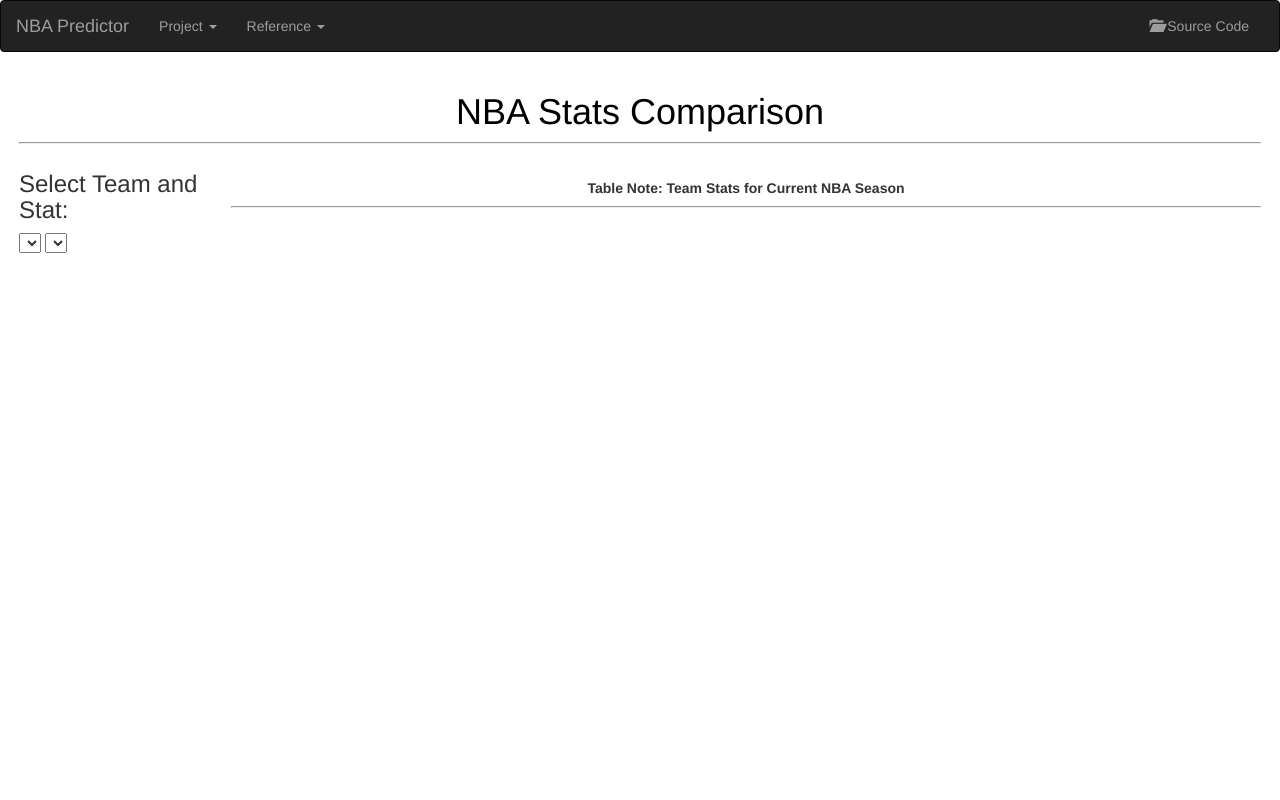
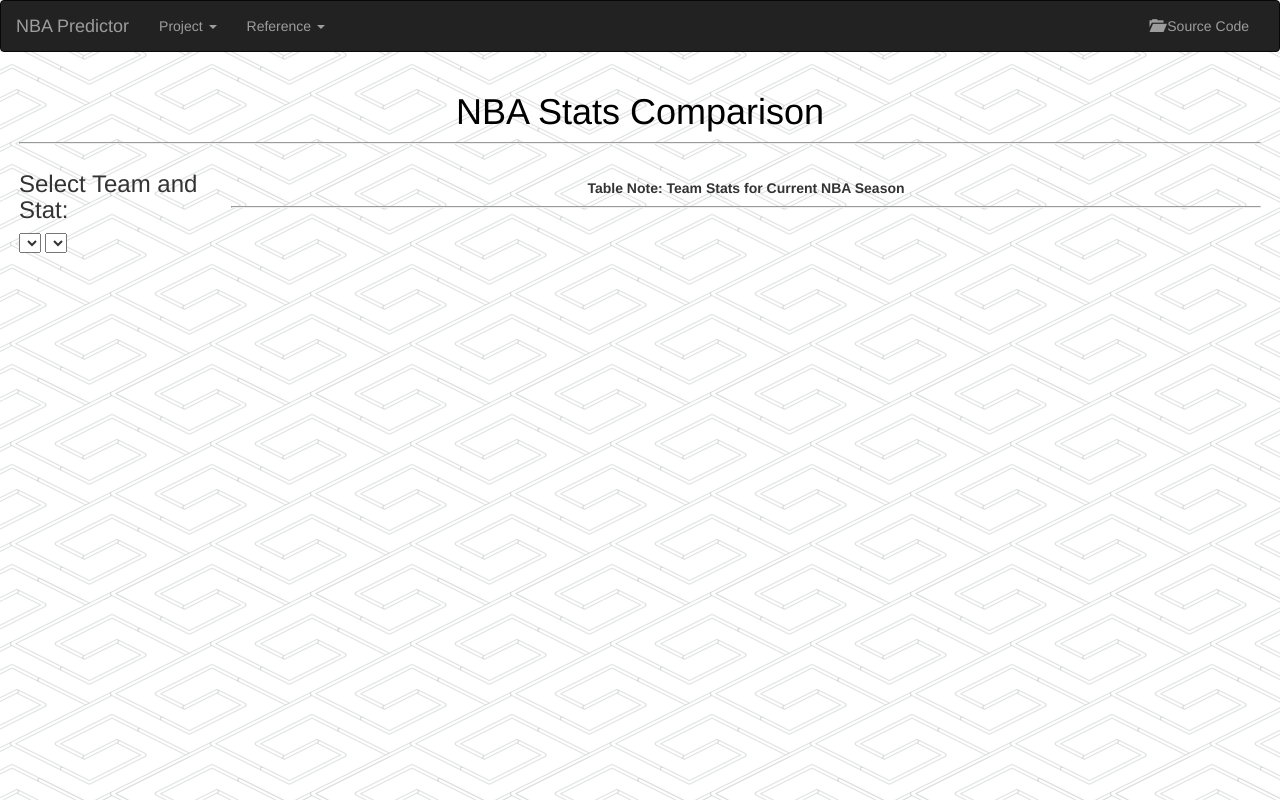
Before and after one commit to charlehl/project-three-nba-predict, a Flask app: page /nbastats.html in a window 1280 px wide. Run offline with Flask 2, Linux system fonts and the light colour scheme; data that the repository does not hold is empty; parts of the project's set-up code (start-up, migrations or seed data) failed here and were passed over; some libraries are stand-ins or nearby versions.

Commit message:
add background image and clean up site

```diff
--- a/nba_flask_app/static/css/style.css
+++ b/nba_flask_app/static/css/style.css
@@ -6,8 +6,8 @@
 }
 
 body {
-  /* background-image: url("paper.gif"); */
   /* background-color: #1b7bd4; */
+  background: url("/static/images/pipes.png");
  }
 
 table, th, td {
@@ -47,7 +47,9 @@
 th {background-color: #85878a;}
 tr:nth-child(even) {background-color: #1186b4;}
 tr:nth-child(odd) {background-color: #ced122;}
-
+.teamtable {
+  margin-left: 20%;
+}
 .resultTable {
   display: block;
   /* margin-top: 100px; */
--- a/nba_flask_app/static/js/nbastats.js
+++ b/nba_flask_app/static/js/nbastats.js
@@ -39,6 +39,9 @@
     }
     return this;
 };
+function round(value, decimals) {
+	return Number(Math.round(value+'e'+decimals)+'e-'+decimals);
+}
 function displayStats() {
 	//console.log(teamStats);
 	var stats = Object.keys(teamStats[0]);
@@ -51,7 +54,7 @@
 	Object.keys(teamStats);
 	var statArrayLoss = Object.keys(teamStats[0]).map(function(key) {
 		if(key != 'W/L') {
-			return teamStats[0][key];
+			return round(teamStats[0][key], 2);
 		}
 		else {
 			return "-1";
@@ -59,7 +62,7 @@
 	});
 	var statArrayWin = Object.keys(teamStats[1]).map(function(key) {
 		if(key != 'W/L') {
-			return teamStats[1][key];
+			return round(teamStats[1][key],2);
 		}
 		else {
 			return "-1";
@@ -124,7 +127,9 @@
 	var layout = {
 		barmode: 'group',
 		title: `${stat}`,
-		xaxis: {title: 'Mean Comparison Wins Vs. Losses'}
+		xaxis: {title: 'Mean Comparison Wins Vs. Losses'},
+		paper_bgcolor: 'rgba(0,0,0,0)',
+		plot_bgcolor: 'rgba(0,0,0,0)'
 	};
 
 	Plotly.newPlot('barchart', data, layout, {responsive: true});
@@ -181,6 +186,8 @@
 		//barmode: "stack",
 		barmode: "overlay",
 		title: `Histogram Plot ${statDisplay}`,
+		paper_bgcolor: 'rgba(0,0,0,0)',
+		plot_bgcolor: 'rgba(0,0,0,0)'
 	};
 	Plotly.newPlot('historgram', data, layout, {responsive: true});
 }
--- a/nba_flask_app/templates/nbastats.html
+++ b/nba_flask_app/templates/nbastats.html
@@ -33,8 +33,8 @@
               <div class="col-xs-10 col-md-10">
                   <div id="barchart"></div>
                   <br>
-                  <div id="teamtable"></div>
-                  <h5 style="text-align: center;"><b>Table Note: Team Stats for Current NBA Season</b></h5>
+                  <div class="teamtable" id="teamtable"></div>
+                  <h5 style="text-align:center;"><b>Table Note: Team Stats for Current NBA Season</b></h5>
                   <hr>
                   <div id="historgram"></div>
               </div>
--- a/nba_flask_app/templates/predictorstats.html
+++ b/nba_flask_app/templates/predictorstats.html
@@ -33,7 +33,9 @@
                   <div id="elochart"></div>
               </div>
             </div>
+            <br><br>
             <hr>
+            <br><br>
             <div class="row">
                 <div class="col-xs-3 col-md-2">
                     <h3>Select Model:</h3>
```
Also changed, not shown: nba_flask_app/static/js/predictorstats.js (+9 -3 lines), nba_flask_app/static/images/pipes.png (added).
